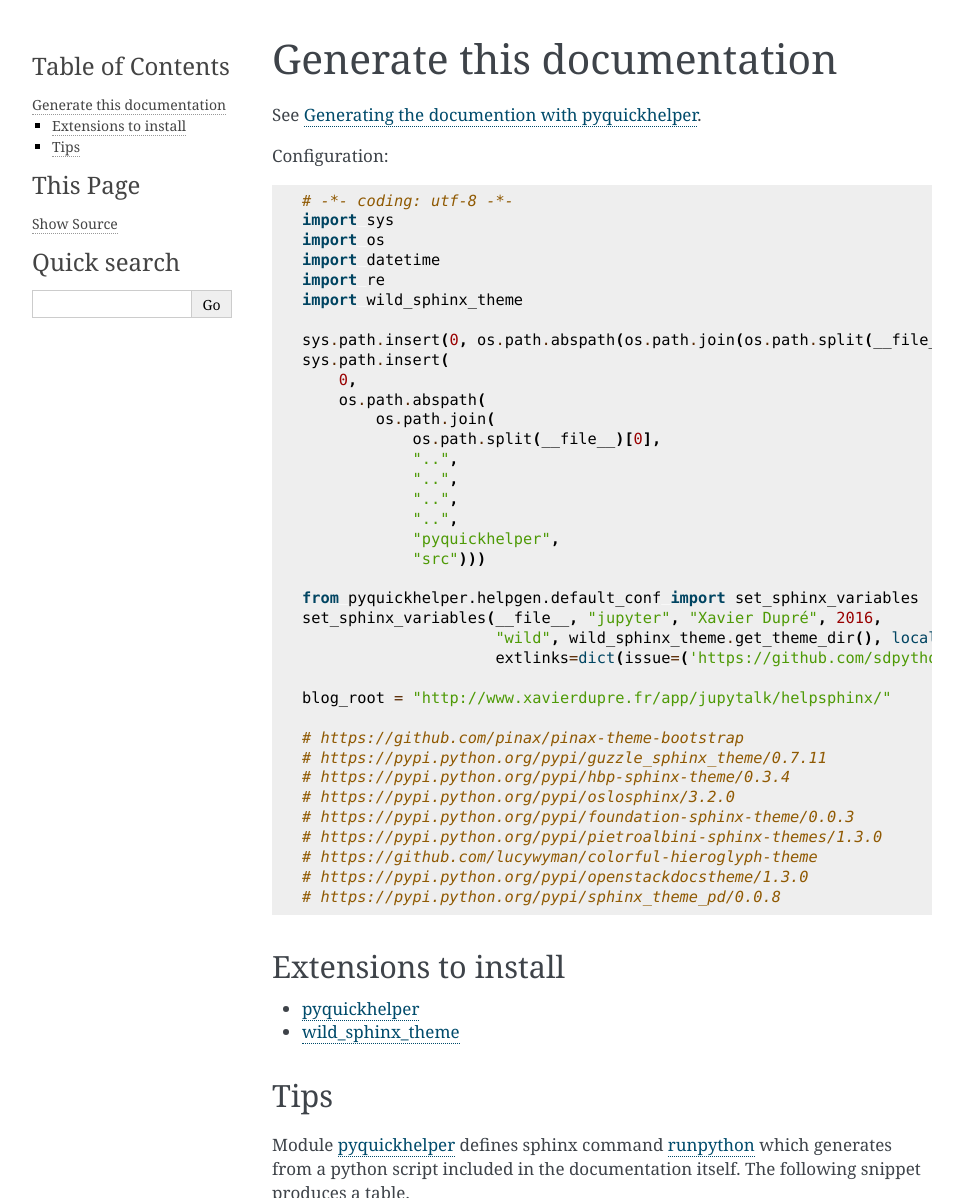
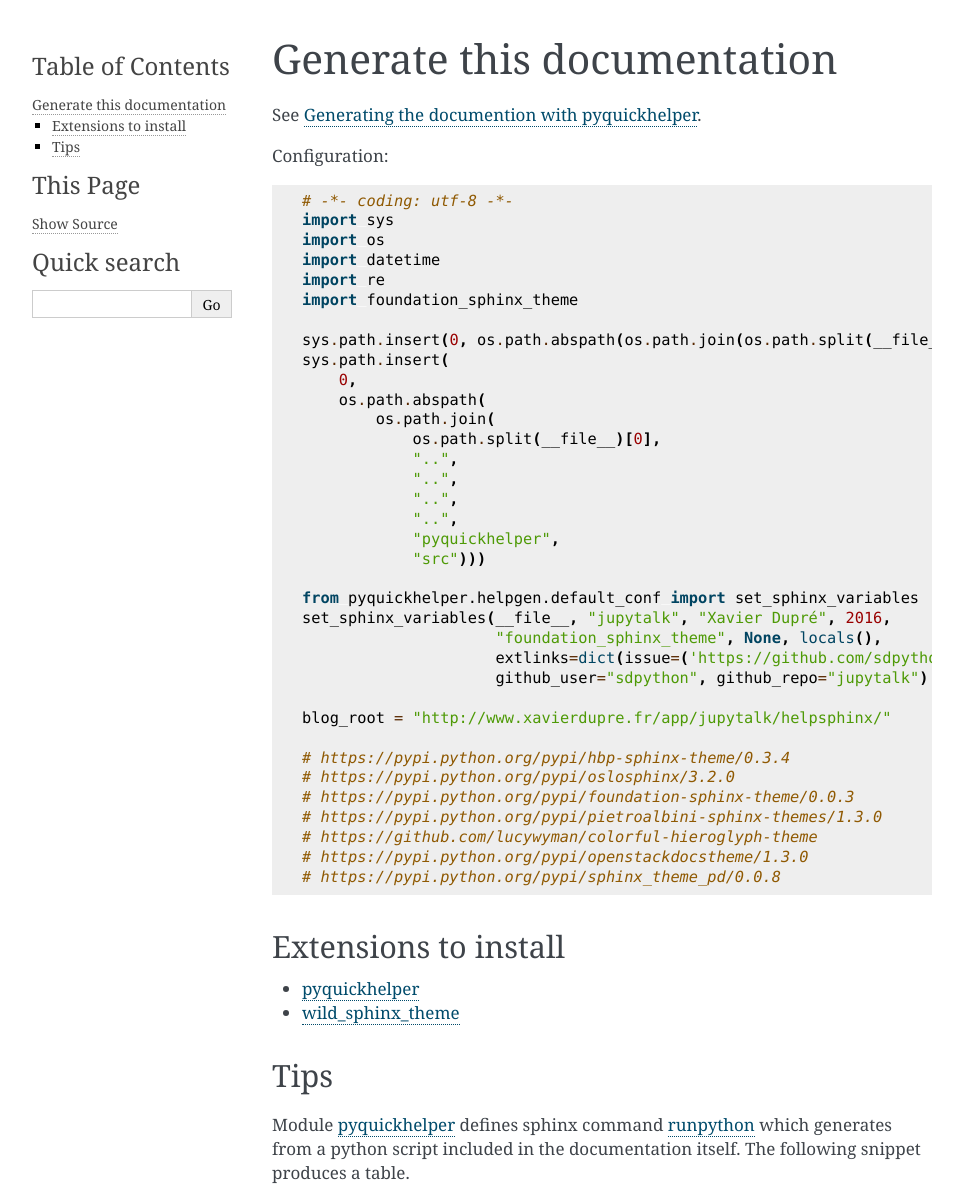
Before and after one commit to sdpython/jupytalk, a Sphinx documentation site: the page built from _doc/sphinxdoc/source/generatedoc.rst, in a window 1280 px wide, cut to the strip 0-1198 px from the top of the page. Shown: the whole strip, without its empty margins (148-1111 px from the left). Built offline with Sphinx 7.4.7, drawn with Linux system fonts in a browser that asks for light colours.

Commit message:
filling last holes for the first commit

```diff
--- a/_doc/sphinxdoc/source/conf.py
+++ b/_doc/sphinxdoc/source/conf.py
@@ -3,7 +3,7 @@ import sys
 import os
 import datetime
 import re
-import wild_sphinx_theme
+import foundation_sphinx_theme
 
 sys.path.insert(0, os.path.abspath(os.path.join(os.path.split(__file__)[0])))
 sys.path.insert(
@@ -19,14 +19,13 @@ sys.path.insert(
             "src")))
 
 from pyquickhelper.helpgen.default_conf import set_sphinx_variables
-set_sphinx_variables(__file__, "jupyter", "Xavier Dupré", 2016,
-                     "wild", wild_sphinx_theme.get_theme_dir(), locals(),
-                     extlinks=dict(issue=('https://github.com/sdpython/jupytalk/issues/%s', 'issue')))
+set_sphinx_variables(__file__, "jupytalk", "Xavier Dupré", 2016,
+                     "foundation_sphinx_theme", None, locals(),
+                     extlinks=dict(issue=('https://github.com/sdpython/jupytalk/issues/%s', 'issue')),
+                     github_user="sdpython", github_repo="jupytalk")
 
 blog_root = "http://www.xavierdupre.fr/app/jupytalk/helpsphinx/"
 
-# https://github.com/pinax/pinax-theme-bootstrap
-# https://pypi.python.org/pypi/guzzle_sphinx_theme/0.7.11
 # https://pypi.python.org/pypi/hbp-sphinx-theme/0.3.4
 # https://pypi.python.org/pypi/oslosphinx/3.2.0
 # https://pypi.python.org/pypi/foundation-sphinx-theme/0.0.3
--- a/_doc/sphinxdoc/source/issues_todoextlist.rst
+++ b/_doc/sphinxdoc/source/issues_todoextlist.rst
@@ -17,8 +17,8 @@ Issues
     :tag: issue
 
 
-Enhancement
-+++++++++++
+Enhancements
+++++++++++++
 
 .. todoextlist::
     :tag: enhancement
```
Also changed, not shown: README.rst (+8 -4 lines), _doc/sphinxdoc/source/index.rst (+31 -28 lines), _doc/sphinxdoc/source/phdoc_static/project_ico.ico, _doc/sphinxdoc/source/phdoc_static/project_ico.png, 2 other files.
